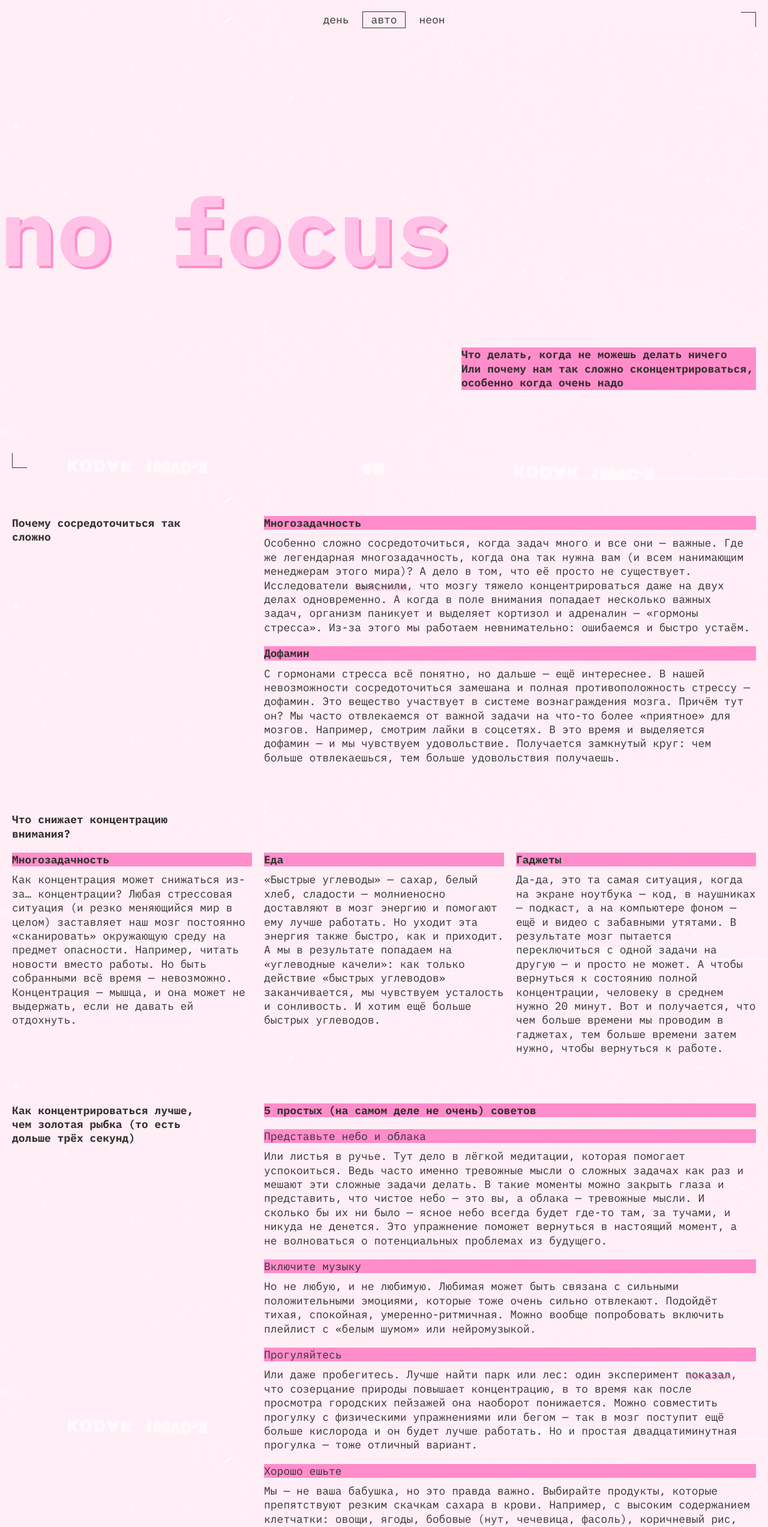
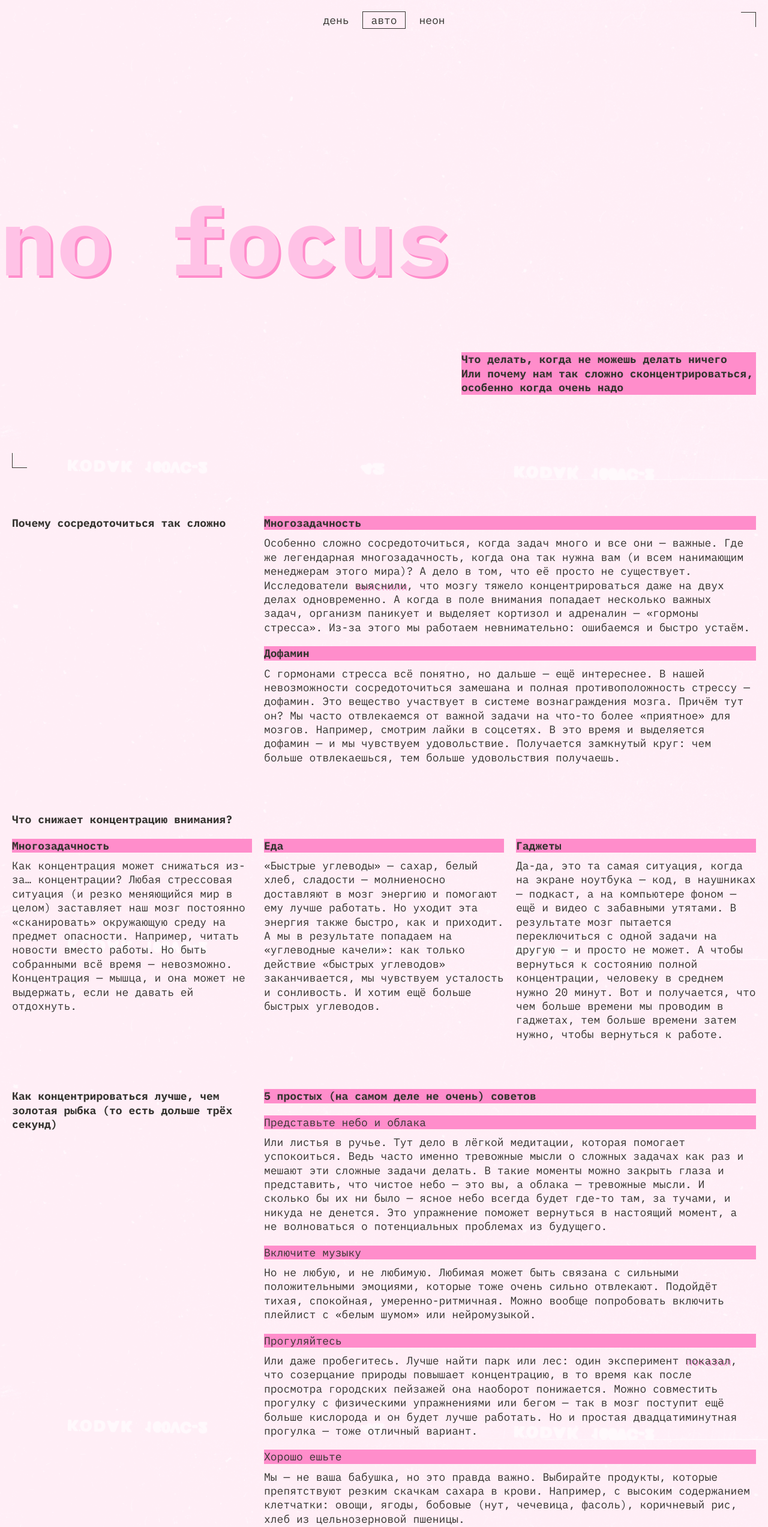
Before and after one commit to Smeaz/slozhno-sosredotochitsya-fd, a plain HTML site: page index.html in a window 1280 px wide. Shown: the top 2545 px of the page at 60% size. Drawn offline with Linux system fonts and the light colour scheme.

Commit message:
Исправлены замечания

```diff
--- a/index.html
+++ b/index.html
@@ -56,9 +56,9 @@
       </p>
     </header>
     <main>
-      <section class="section">
-        <article class="info-card card-focus">
+      <section class="section section-focus">
         <h2 class="card-title">Почему сосредоточиться так сложно</h2>
+        <article class="мultitasking-1">
           <h3 class="text-title title-decor">Многозадачность</h3>
           <p class="text">
             Особенно сложно сосредоточиться, когда задач много и все они —
@@ -73,6 +73,8 @@
             стресса». Из-за этого мы работаем невнимательно: ошибаемся и быстро
             устаём.
           </p>
+        </article>
+        <article class="dopamine">
           <h3 class="text-title title-decor">Дофамин</h3>
           <p class="text">
             С гормонами стресса всё понятно, но дальше — ещё интереснее. В нашей
@@ -86,9 +88,9 @@
           </p>
         </article>
       </section>
-      <section class="section">
-        <article class="info-card card-concentration">
+      <section class="section section-concentration">
         <h2 class="card-title">Что снижает концентрацию внимания?</h2>
+        <article class="multitasking-2">
           <h3 class="text-title title-decor">Многозадачность</h3>
           <p class="text">
             Как концентрация может снижаться из-за… концентрации? Любая
@@ -98,6 +100,8 @@
             — невозможно. Концентрация — мышца, и она может не выдержать, если
             не давать ей отдохнуть.
           </p>
+        </article>
+        <article class="food">
           <h3 class="text-title title-decor">Еда</h3>
           <p class="text">
             «Быстрые углеводы» — сахар, белый хлеб, сладости — молниеносно
@@ -107,6 +111,8 @@
             заканчивается, мы чувствуем усталость и сонливость. И хотим ещё
             больше быстрых углеводов.
           </p>
+        </article>
+        <article class="gadgets">
           <h3 class="text-title title-decor">Гаджеты</h3>
           <p class="text">
             Да-да, это та самая ситуация, когда на экране ноутбука — код, в
@@ -119,16 +125,18 @@
           </p>
         </article>
       </section>
-      <section class="section">
-        <article class="info-card card-fish">
+      <section class="section section-fish">
         <h2 class="card-title">
           Как концентрироваться лучше, чем золотая рыбка (то есть дольше трёх
           секунд)
         </h2>
+        <article class="five-tips">
           <h3 class="text-title title-decor">
             5 простых (на самом деле не очень) советов
           </h3>
-          <h4 class="text-subtitle title-decor">Представьте небо и облака</h4>
+          <h4 class="text-title subtitle title-decor">
+            Представьте небо и облака
+          </h4>
           <p class="text">
             Или листья в ручье. Тут дело в лёгкой медитации, которая помогает
             успокоиться. Ведь часто именно тревожные мысли о сложных задачах как
@@ -139,14 +147,14 @@
             вернуться в настоящий момент, а не волноваться о потенциальных
             проблемах из будущего.
           </p>
-          <h4 class="text-subtitle title-decor">Включите музыку</h4>
+          <h4 class="text-title subtitle title-decor">Включите музыку</h4>
           <p class="text">
             Но не любую, и не любимую. Любимая может быть связана с сильными
             положительными эмоциями, которые тоже очень сильно отвлекают.
             Подойдёт тихая, спокойная, умеренно-ритмичная. Можно вообще
             попробовать включить плейлист с «белым шумом» или нейромузыкой.
           </p>
-          <h4 class="text-subtitle title-decor">Прогуляйтесь</h4>
+          <h4 class="text-title subtitle title-decor">Прогуляйтесь</h4>
           <p class="text">
             Или даже пробегитесь. Лучше найти парк или лес: один эксперимент
             <a
@@ -159,14 +167,14 @@
             мозг поступит ещё больше кислорода и он будет лучше работать. Но и
             простая двадцатиминутная прогулка — тоже отличный вариант.
           </p>
-          <h4 class="text-subtitle title-decor">Хорошо ешьте</h4>
+          <h4 class="text-title subtitle title-decor">Хорошо ешьте</h4>
           <p class="text">
             Мы — не ваша бабушка, но это правда важно. Выбирайте продукты,
             которые препятствуют резким скачкам сахара в крови. Например, с
             высоким содержанием клетчатки: овощи, ягоды, бобовые (нут, чечевица,
             фасоль), коричневый рис, хлеб из цельнозерновой пшеницы.
           </p>
-          <h4 class="text-subtitle title-decor">Читайте</h4>
+          <h4 class="text-title subtitle title-decor">Читайте</h4>
           <p class="text">
             Настоящие бумажные книги. Это правда помогает с концентрацией: чтобы
             прочитать пост в соцсети, достаточно нескольких минут или даже
@@ -176,39 +184,37 @@
         </article>
       </section>
       <section class="section section-gallery">
-        <article class="info-card gallery">
         <h3 class="text-title title-decor">А можно в картинках?</h3>
         <img
           class="img-item-1"
           src="./images/sunset.png"
-            alt="Закат"
+          alt="Закат с птицами и облаками"
           loading="lazy"
         />
         <img
           class="img-item-2"
           src="./images/ice-cream.png"
-            alt="Мороженное"
+          alt="Мороженное с мультяшными персонажами"
           loading="lazy"
         />
         <img
           class="img-item-3"
           src="./images/tape.png"
-            alt="Кассета"
+          alt="Кассета в облаке элементов интерфейса"
           loading="lazy"
         />
         <img
           class="img-item-4"
           src="./images/books.png"
-            alt="Книги"
+          alt="Стопка книг с чашкой наверху"
           loading="lazy"
         />
         <img
           class="img-item-5"
           src="./images/street.png"
-            alt="Улица"
+          alt="Безлюдная улица в розовых тонах"
           loading="lazy"
         />
-        </article>
       </section>
     </main>
     <footer class="footer decorated-zone">
--- a/styles/dark.css
+++ b/styles/dark.css
@@ -9,6 +9,10 @@
     Так стили написанные ниже будут иметь больший вес,
     чем стили в медиазапросе предпочтений пользователя
   */
+  .rec {
+      display: block;
+    }
+
   --background-img: url(../images/cover-image-dark.png);
   --background-color: #000028;
   --accent-color: #ff0070;
--- a/styles/style.css
+++ b/styles/style.css
@@ -2,7 +2,7 @@
 
 .page {
   /* сохраните в разметке и стилях класс page у тега body. Он удобен, чтобы составлять селекторы для разных цветовых тем. */
-  font-family: "IBM Plex mono", sans-serif;
+  font-family: "IBM Plex mono", monospace;
   background-image: var(--background-img);
   background-position-x: center;
   background-position-y: top;
@@ -20,7 +20,7 @@
   padding: 10px;
   display: grid;
   grid-template-columns: 1fr;
-  grid-template-rows: 227px 192px 1fr;
+  grid-template-rows: 1fr min-content 1fr;
 }
 
 .decorated-zone::before,
@@ -84,6 +84,9 @@
   text-transform: lowercase;
   min-inline-size: 70px;
   min-block-size: 26px;
+  outline: 1px solid transparent;
+  border: 1px solid transparent;
+  transition: outline ease-in-out 0.3s;
 }
 
 .header__theme-menu-button:hover {
@@ -91,11 +94,11 @@
 }
 
 .header__theme-menu-button:focus-visible {
-  outline: none;
+  outline: 1px solid transparent;
   border-bottom: 1px solid currentColor;
 }
 
-.header__theme-menu-button_active {
+.header__theme-menu-button_active, .header__theme-menu-button_active:hover {
   outline: 1px solid currentColor;
 }
 
@@ -132,10 +135,8 @@
   margin-block-start: 20px;
 }
 
-.text-subtitle {
-  font-size: var(--font-size);
+.subtitle {
   font-weight: normal;
-  margin-block-start: 20px;
 }
 
 .text {
@@ -156,20 +157,20 @@
   outline: 1px solid currentColor;
 }
 
-.info-card {
+.section {
   padding: 10px;
   padding-top: 20px;
   display: grid;
   grid-template-columns: 1fr;
 }
 
-.gallery {
+.section-gallery {
   display: grid;
   grid-template-columns: 1fr;
   gap: 10px;
 }
 
-.gallery img {
+.section-gallery img {
   inline-size: 100%;
   block-size: 100%;
   object-fit: cover;
@@ -195,7 +196,6 @@
 @media (width >= 768px) {
   .header {
     padding: 20px;
-    grid-template-rows: 439px 102px 1fr;
   }
 
   .decorated-zone::before {
@@ -216,36 +216,33 @@
   .header__title {
     position: relative;
     left: -20px;
-    top: 5px;
     font-size: var(--title-size-m);
   }
 
-  .info-card {
+  .section {
     padding: 20px;
     padding-top: 40px;
     gap: 0 20px;
   }
 
-  .card-focus,
-  .card-fish {
+  .section-focus, .section-fish {
     grid-template-columns: 1fr 2fr;
   }
 
-  .card-focus .card-title,
-  .card-fish .card-title {
+  .section-concentration .card-title {
+    inline-size: 30%;
+  }
+
+  .card-title {
     grid-row: span 99;
   }
 
-  .card-title {
-    max-inline-size: 236px;
-  }
-
-  .gallery {
+  .section-gallery {
     gap: 20px;
     grid-template-columns: 1fr 1fr 1fr;
   }
 
-  .gallery .text-title {
+  .section-gallery .text-title {
     grid-column: span 3;
   }
 
@@ -275,9 +272,6 @@
 }
 
 @media (width >= 1024px) {
-  .header {
-    grid-template-rows: 294px 135px 1fr;
-  }
 
   .header__theme-menu {
     align-self: start;
@@ -292,26 +286,20 @@
     max-inline-size: 491px;
   }
 
-  .card-title {
-    max-inline-size: 315px;
-  }
-
-  .info-card {
+  .section {
     gap: 0 10px;
   }
 
-  .card-concentration {
+  .section-concentration {
     grid-template-columns: 1fr 1fr 1fr;
-    grid-auto-flow: column;
-    grid-template-rows: 1fr min-content min-content;
     gap: 0 20px;
   }
 
-  .card-concentration .card-title {
+  .section-concentration .card-title {
     grid-column: span 3;
   }
 
-  .gallery {
+  .section-gallery {
     gap: 20px;
   }
 }
```
Also changed, not shown: 1 other file. Lines whose indentation alone changed are shown as unchanged.
